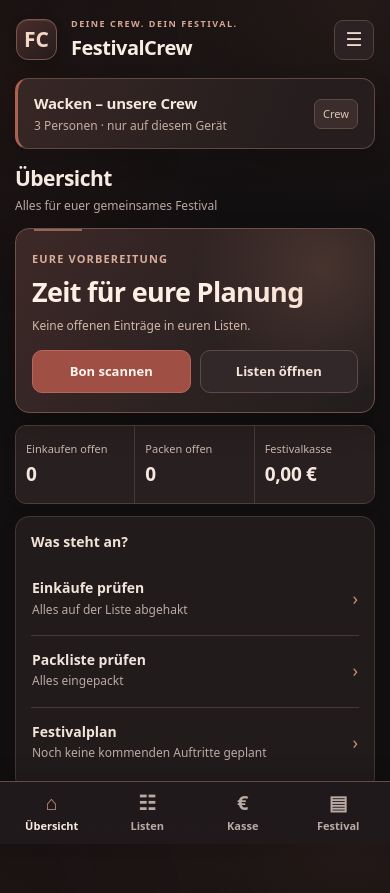
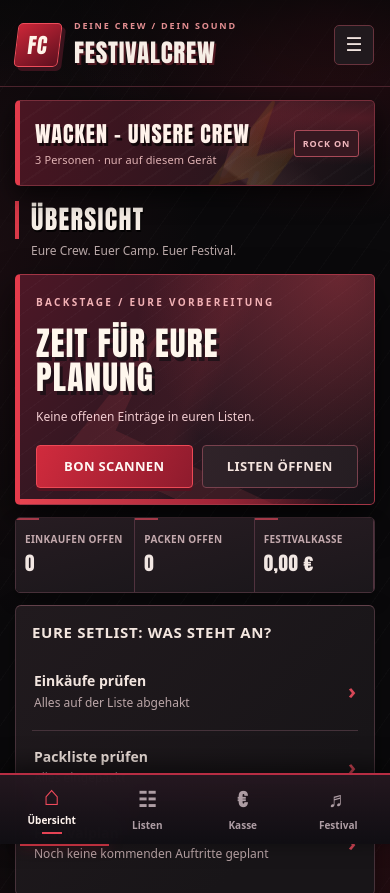
Before and after one commit to rasha9311-cyber/FestivalCrew-Web, a plain HTML site: page index.html in a window 390 px wide. Shown: the top 893 px of the page. Drawn offline with Linux system fonts and the light colour scheme.

Commit message:
release: FestivalCrew 0.4.0 BLACK STAGE Heavy Metal design

```diff
--- a/index.html
+++ b/index.html
@@ -3,7 +3,7 @@
 <head>
 <meta charset="utf-8">
 <meta name="viewport" content="width=device-width,initial-scale=1,viewport-fit=cover">
-<meta name="theme-color" content="#171112">
+<meta name="theme-color" content="#0a090b">
 <meta name="description" content="FestivalCrew – gemeinsam planen, einkaufen, packen und feiern.">
 <link rel="manifest" href="manifest.webmanifest">
 <title>FestivalCrew – Festivalplanung</title>
@@ -15,21 +15,21 @@
 @media(max-width:350px){.bottom-nav button{font-size:8px}.bottom-nav button .ico{font-size:16px}.metric b{font-size:14px}}
 </style>
 <link rel="stylesheet" href="./minimal.css?v=0.3.0">
-<link rel="stylesheet" href="./warm.css?v=0.3.1">
+<link rel="stylesheet" href="./metal.css?v=0.4.0">
 </head>
 <body>
 <div class="app">
-<header class="header"><div class="mark" aria-hidden="true">FC</div><div class="headline"><div class="eyebrow">DEINE CREW. DEIN FESTIVAL.</div><h1>FestivalCrew</h1></div><button class="icon-button" id="settingsBtn" aria-label="Einstellungen">☰</button></header>
-<section class="festival"><div><h2 id="festivalName">Wacken – Crew</h2><p id="festivalInfo">Deine Planung</p></div><span class="pill">Crew</span></section>
+<header class="header"><div class="mark" aria-hidden="true">FC</div><div class="headline"><div class="eyebrow">DEINE CREW / DEIN SOUND</div><h1>FestivalCrew</h1></div><button class="icon-button" id="settingsBtn" aria-label="Einstellungen">☰</button></header>
+<section class="festival"><div><h2 id="festivalName">Wacken – Crew</h2><p id="festivalInfo">Deine Planung</p></div><span class="pill">ROCK ON</span></section>
 <nav class="nav" id="desktopNav"></nav><main class="content" id="main"></main>
-<footer class="footer">FestivalCrew 0.3.1 · Lokale Testversion · Unabhängiges Projekt</footer>
+<footer class="footer">FestivalCrew 0.4.0 · Lokale Testversion · Unabhängiges Projekt</footer>
 <nav class="bottom-nav" id="mobileNav"></nav></div>
 <div id="dialog" class="hidden"></div>
 <script src="./receipt-tools.js?v=0.2.0"></script>
 <script>
 (()=>{'use strict';
 const KEY='festivalcrew-prototype-0.1.0';
-const tabs=[['home','⌂','Übersicht'],['shop','☷','Listen'],['money','€','Kasse'],['lineup','▤','Festival']];
+const tabs=[['home','⌂','Übersicht'],['shop','☷','Listen'],['money','€','Kasse'],['lineup','♬','Festival']];
 const navKey=id=>id==='pack'?'shop':id==='chat'?'lineup':id;
 const sectionTabs=area=>{const opts=area==='lists'?[['shop','Einkaufen'],['pack','Packen']]:[['lineup','Timeline'],['chat','Chat']];return `<div class="segmented" role="group" aria-label="Bereich auswählen">${opts.map(x=>`<button type="button" data-tab="${x[0]}" class="${active===x[0]?'active':''}" aria-pressed="${active===x[0]}">${x[1]}</button>`).join('')}</div>`};
 const uuid=()=>Date.now().toString(36)+Math.random().toString(36).slice(2,8);
@@ -55,10 +55,10 @@ function home(){
  const d=state.festival,open=outstanding(),fund=ledgerStats().fund,total=open.buy+open.pack;
  const soon=[...state.timeline].filter(x=>x.start&&new Date(x.start)>=new Date()).sort((a,b)=>a.start.localeCompare(b.start))[0];
  const next=soon?soon.band+' · '+new Date(soon.start).toLocaleString('de-DE',{day:'2-digit',month:'2-digit',hour:'2-digit',minute:'2-digit'}):null;
- return title('Übersicht','Alles für euer gemeinsames Festival')+
+ return title('Übersicht','Eure Crew. Euer Camp. Euer Festival.')+
  '<div class="stack">'+
  `<section class="card overview-hero">
- <small>EURE VORBEREITUNG</small><strong>${total===0?(state.shopping.length+state.packing.length?'Alles abgehakt':'Zeit für eure Planung'):'Noch '+total+' Dinge offen'}</strong>
+ <small>BACKSTAGE / EURE VORBEREITUNG</small><strong>${total===0?(state.shopping.length+state.packing.length?'Alles abgehakt':'Zeit für eure Planung'):'Noch '+total+' Dinge offen'}</strong>
  <p class="sub">${total===0?'Keine offenen Einträge in euren Listen.':(open.buy+' Einkäufe offen · '+open.pack+' Dinge noch nicht gepackt')}</p>
  <div class="overview-actions"><button type="button" class="action" data-modal="receipt">Bon scannen</button><button type="button" class="action secondary" data-tab="shop">Listen öffnen</button></div>
  </section>
@@ -67,7 +67,7 @@ function home(){
  <div class="slim-stat"><small>Packen offen</small><strong>${open.pack}</strong></div>
  <div class="slim-stat"><small>Festivalkasse</small><strong>${eur(fund)}</strong></div>
  </div>
- <section class="card"><h3>Was steht an?</h3><div class="task-links">
+ <section class="card"><h3>Eure Setlist: Was steht an?</h3><div class="task-links">
  <button type="button" class="task-link" data-tab="shop"><span><b>Einkäufe prüfen</b><small>${open.buy?open.buy+' noch nicht vollständig gekauft':'Alles auf der Liste abgehakt'}</small></span><span class="arrow" aria-hidden="true">›</span></button>
  <button type="button" class="task-link" data-tab="pack"><span><b>Packliste prüfen</b><small>${open.pack?open.pack+' noch nicht gepackt':'Alles eingepackt'}</small></span><span class="arrow" aria-hidden="true">›</span></button>
  <button type="button" class="task-link" data-tab="lineup"><span><b>Festivalplan</b><small>${next?esc(next):'Noch keine kommenden Auftritte geplant'}</small></span><span class="arrow" aria-hidden="true">›</span></button>
@@ -187,7 +187,7 @@ function money(){
 const tval=x=>x?.replace('T',' ')||'';
 function lineup(){
  const sorted=[...state.timeline].sort((a,b)=>(a.start||'').localeCompare(b.start||''));
- return title('Festival','Eure Bands und Absprachen')+sectionTabs('festival')+`<div class="stack">
+ return title('Festival','Bands, Bühnen und Crew-Absprachen')+sectionTabs('festival')+`<div class="stack">
  <div class="card"><div class="section-line"><h3>Eure Konzertplanung</h3><span class="small muted">${sorted.length} Termine</span></div>
  ${sorted.length?sorted.map(x=>{
   const overlaps=sorted.filter(y=>y.id!==x.id&&y.start&&x.start&&y.start<x.end&&x.start<y.end);
@@ -310,7 +310,7 @@ function modal(type){if(type==='member'){dialog(`<div class="row between"><h2>
  <button class="action secondary" id="exportBtn">Daten sichern</button>
  <label class="ghost" style="text-align:center;cursor:pointer">Sicherung importieren<input type="file" id="importInput" accept="application/json,.json" class="hidden"></label>
  </div>
- <p class="mobile-note">FestivalCrew Version 0.3.1 · lokale Vorschau</p>
+ <p class="mobile-note">FestivalCrew Version 0.4.0 · lokale Vorschau</p>
  <button class="danger" id="resetBtn">Lokale Daten zurücksetzen</button>
  </div>`)} else if(type==='receipt'){receiptModal()} }
 
--- /dev/null
+++ b/metal.css
@@ -0,0 +1,290 @@
+/* FestivalCrew v0.4.0 — BLACK STAGE. Aggressive metal aesthetic, restrained palette. */
+/* Design rules: near-black / bone white / blood red. Distressed poster textures and angular panels. */
+:root{
+  --bg:#0a090b;--surface:#191518;--raised:#251c20;--line:#463036;
+  --ink:#f6eee9;--muted:#bba8a6;--accent:#d62b3d;--good:#e5d1cc;--warn:#dcbda8;
+  --shadow:0 12px 28px #0009;
+}
+html{background:#0a090b!important}
+body{
+  color:#f6eee9!important;
+  background:
+    radial-gradient(ellipse 80% 260px at 84% 1%,#9c182b35 0%,transparent 83%),
+    radial-gradient(ellipse 72% 430px at -10% 31%,#6d202c29 0%,transparent 85%),
+    repeating-linear-gradient(125deg,#ffffff04 0,#ffffff04 1px,transparent 1px,transparent 26px),
+    #0a090b!important;
+  background-attachment:fixed!important;
+}
+body::before{
+  display:block!important;content:"";position:fixed;inset:0;z-index:-1;
+  background:repeating-linear-gradient(96deg,transparent 0,transparent 90px,#ffffff06 91px,transparent 93px);
+  pointer-events:none;opacity:.45;
+}
+.header{
+  background:linear-gradient(180deg,#080708bb,transparent)!important;
+  padding-top:22px!important;
+  padding-bottom:17px!important;
+  border-bottom:1px solid #4c242d;
+}
+.header::after{display:block!important;content:"";position:absolute;left:20px;bottom:-2px;height:3px;width:89px;background:#e43a4b;box-shadow:0 0 13px #d0223e80}
+.mark{
+  background:linear-gradient(145deg,#cc2638,#5f101f)!important;
+  border:1px solid #ef4d5b!important;
+  border-radius:5px!important;
+  transform:skew(-7deg)!important;
+  box-shadow:4px 4px 0 #3b131d!important;
+  color:#fff4e9!important;
+  font-size:21px!important;
+  font-family:Impact,"Arial Narrow",system-ui,sans-serif!important;
+  letter-spacing:1px!important;
+}
+.headline .eyebrow{font-size:9px!important;color:#e38e91!important;letter-spacing:1.8px!important;font-weight:800!important}
+.headline h1{
+  font-family:Impact,"Arial Narrow","Roboto Condensed",sans-serif!important;
+  font-size:30px!important;
+  font-weight:900!important;
+  letter-spacing:.75px!important;
+  color:#f7eee6!important;
+  text-transform:uppercase!important;
+  text-shadow:2px 2px 0 #8a253480!important;
+}
+.icon-button{border-radius:5px!important;background:#20191d!important;border:1px solid #68333d!important;color:#f0e3de!important}
+.festival{
+  position:relative;overflow:hidden;
+  margin:15px 20px 16px!important;
+  padding:18px 17px!important;
+  background:
+    radial-gradient(ellipse at 96% 20%,#d8324a48,transparent 50%),
+    repeating-linear-gradient(145deg,#ffffff05 0,#ffffff05 2px,transparent 2px,transparent 17px),
+    linear-gradient(105deg,#491522,#24161c 73%,#141014)!important;
+  border:1px solid #792e3b!important;
+  border-left:5px solid #e23b4b!important;
+  border-radius:5px!important;
+  box-shadow:0 10px 25px #0009!important;
+  isolation:isolate;
+}
+.festival::before{
+  display:block!important;content:"";position:absolute;inset:0 0 0 auto;width:44%;height:100%;
+  background:linear-gradient(137deg,transparent 25%,#e33b4b13 26%,transparent 55%),
+             linear-gradient(36deg,transparent 10%,#f1c8ba16 12%,transparent 42%);
+  clip-path:polygon(16% 0,100% 0,100% 100%,0 100%);
+  pointer-events:none;z-index:-1;
+}
+.festival::after{
+  display:block!important;content:"⚡";position:absolute;right:55px;top:-21px;
+  font-size:109px;font-family:Impact,sans-serif;
+  color:#ec475b18;transform:rotate(-13deg);pointer-events:none;z-index:-1;
+}
+.festival h2{
+  font-family:Impact,"Arial Narrow","Roboto Condensed",sans-serif!important;
+  text-transform:uppercase!important;
+  font-size:24px!important;
+  font-weight:900!important;
+  letter-spacing:1px!important;
+  text-shadow:2px 3px 0 #000a!important;
+  color:#fff2ea!important;
+}
+.festival p{color:#e2b4b5!important;font-size:11px!important;letter-spacing:.15px}
+.festival .pill{
+  font-size:10px!important;text-transform:uppercase!important;letter-spacing:.8px!important;
+  font-weight:900!important;
+  background:#361820!important;color:#f0b7bd!important;
+  border:1px solid #a94a58!important;border-radius:3px!important;
+}
+.nav{gap:8px!important}
+.nav button{color:#c2abb0!important;font-weight:760!important;text-transform:uppercase!important;font-size:11px!important;letter-spacing:.6px!important;border-radius:4px!important}
+.nav button.active{background:#5d1e2a!important;color:#fff2e8!important;border-color:#c03749!important;box-shadow:inset 0 -2px #d1394b!important}
+.page-title{margin:15px 0!important}
+.page-title h2{
+  font-family:Impact,"Arial Narrow","Roboto Condensed",sans-serif!important;
+  color:#f7eee6!important;font-size:29px!important;
+  text-transform:uppercase!important;letter-spacing:1.35px!important;
+  font-weight:850!important;text-shadow:1px 2px 0 #000b!important;
+  border-left:4px solid #d83948!important;padding-left:12px!important;
+}
+.page-title p{margin-left:16px!important;color:#b9a8a8!important;font-size:12px!important}
+.card{
+  background:linear-gradient(135deg,#211a1e 0%,#181518 75%)!important;
+  border:1px solid #47323a!important;border-top:1px solid #62414a!important;
+  border-radius:6px!important;
+  box-shadow:0 8px 24px #0005!important;
+}
+.card h3{
+  font-size:15px!important;text-transform:uppercase!important;
+  letter-spacing:.65px!important;color:#f3e6df!important;font-weight:800!important;
+}
+.overview-hero{
+  position:relative;isolation:isolate;overflow:hidden;
+  padding:26px 21px!important;
+  border:1px solid #a33545!important;
+  border-left:5px solid #e43b4b!important;
+  border-radius:5px!important;
+  background:
+    radial-gradient(ellipse 58% 95% at 90% 0%,#ea485556 0%,transparent 100%),
+    linear-gradient(113deg,transparent 30%,#d93c4913 49%,transparent 55%),
+    repeating-linear-gradient(143deg,#ffffff06 0,#ffffff06 1px,transparent 1px,transparent 16px),
+    linear-gradient(130deg,#4d1726,#2a1720 55%,#141015)!important;
+  box-shadow:0 15px 35px #0009!important;
+}
+.overview-hero::before{
+  display:block!important;content:"";position:absolute;
+  width:300px;height:300px;right:-128px;top:-104px;
+  border:37px solid #e4545920;
+  transform:rotate(25deg);clip-path:polygon(24% 0,76% 0,100% 100%,0% 100%);
+  background:transparent!important;pointer-events:none;z-index:-1;
+}
+.overview-hero::after{
+  content:"";display:block!important;position:absolute;bottom:0;left:0;right:0;top:auto;
+  width:auto;height:5px;opacity:1;
+  background:linear-gradient(90deg,#e74450 0,#a32437 55%,transparent 90%);
+}
+.overview-hero small{
+  color:#f3b2b6!important;font-size:10px!important;font-weight:850!important;
+  letter-spacing:2.3px!important;text-transform:uppercase!important;
+}
+.overview-hero strong{
+  position:relative;color:#fff7ed!important;
+  font-family:Impact,"Arial Narrow","Roboto Condensed",sans-serif!important;
+  font-weight:900!important;letter-spacing:1.2px!important;
+  font-size:clamp(32px,7vw,49px)!important;
+  line-height:1.04!important;text-transform:uppercase!important;
+  text-shadow:3px 4px 0 #100e12a6!important;
+  max-width:95%;margin:14px 0!important;
+}
+.overview-hero .sub{color:#f1ccd0!important;font-size:12px!important}
+.overview-actions{margin-top:19px!important;position:relative}
+.action,.money-quick .action:first-child{
+  background:linear-gradient(118deg,#d12b3d,#8e1b2d)!important;
+  border:1px solid #ed4956!important;color:#fff9f5!important;
+  border-radius:4px!important;font-weight:850!important;
+  text-transform:uppercase!important;letter-spacing:.35px!important;
+  box-shadow:0 3px 0 #53121f!important;
+  transition:filter .12s,transform .12s!important;
+}
+.action:active{transform:translateY(2px)!important;box-shadow:0 1px 0 #53121f!important}
+.action.secondary,
+.money-quick .action,
+.money-quick .action.secondary,
+.money-quick .action.positive,
+.money-quick .action.neutral{
+  background:linear-gradient(105deg,#302329,#251d22)!important;
+  color:#f4e4de!important;
+  border:1px solid #78414d!important;
+  box-shadow:none!important;
+}
+.money-quick .action:first-child{background:linear-gradient(105deg,#cf2c3e,#8b1c2b)!important;border-color:#ed4956!important}
+.action:hover,.ghost:hover{filter:brightness(1.14)!important}
+.ghost{border-radius:4px!important;background:#272027!important;border-color:#5d3a46!important;color:#eddbd7!important}
+.icon-button:focus-visible,.action:focus-visible,.ghost:focus-visible,button:focus-visible{outline:2px solid #fa9298!important;outline-offset:3px}
+.slim-stats{
+  border:1px solid #48313a!important;border-radius:5px!important;
+  box-shadow:0 7px 17px #0004!important;
+}
+.slim-stat{
+  padding:17px 12px!important;
+  background:linear-gradient(165deg,#271c22,#1b171b)!important;
+  border-right:1px solid #50323e!important;
+  position:relative;
+}
+.slim-stat::before{content:"";position:absolute;top:0;left:0;width:23px;height:2px;background:#a33948}
+.slim-stat small{
+  color:#c3a9ad!important;font-size:10px!important;text-transform:uppercase!important;
+  font-weight:750!important;letter-spacing:.3px!important;
+}
+.slim-stat strong{
+  color:#f2e7e3!important;font-family:Impact,"Arial Narrow",system-ui,sans-serif!important;
+  font-size:23px!important;letter-spacing:.5px!important;
+}
+.task-link{border-color:#45323a!important;color:#f5e5de!important;padding:16px 2px!important}
+.task-link b{color:#f2e5df!important;font-size:14px!important}
+.task-link small{color:#bba6a8!important}
+.task-link .arrow{color:#d74757!important;font-weight:900!important;font-size:22px!important}
+.section-line h3{color:#f8eae5!important}
+.details-panel{
+  background:linear-gradient(145deg,#211a1f,#161418)!important;
+  border-color:#49313d!important;border-radius:6px!important;
+}
+details.details-panel>summary{
+  color:#f1e1df!important;text-transform:uppercase!important;letter-spacing:.35px!important;
+  font-size:13px!important;
+}
+details.details-panel>summary::after{color:#df4754!important}
+details.details-panel[open]>summary{border-color:#513440!important}
+.segmented{background:#1d171c!important;border-color:#543440!important;border-radius:6px!important}
+.segmented button{font-weight:750!important;color:#cbb2b4!important;border-radius:4px!important}
+.segmented button.active{background:#6d2432!important;color:#fff0ed!important;box-shadow:inset 0 -2px #d34052!important}
+.filter-bar button{color:#bca5aa!important}
+.filter-bar button.active{color:#fff1ea!important;border-color:#d4384b!important}
+.list-row{border-color:#433039!important}
+.item-title{color:#f3e9e3!important}
+.carry-info{color:#b9a8ab!important}
+.muted,.small.muted{color:#b9a6a9!important}
+.check,.member-chip input{accent-color:#d1394c!important}
+.badge{background:#37232b!important;color:#eac0c2!important;border-color:#72414c!important;border-radius:4px!important}
+.avatar{background:#45212d!important;border-radius:4px!important;color:#f6e5e4!important}
+.field label{color:#d9bfc3!important}
+.field input,.field select,.field textarea{
+  background:#130f13!important;color:#f6ece7!important;
+  border:1px solid #68414e!important;border-radius:5px!important;
+}
+.field input::placeholder,.field textarea::placeholder{color:#9f8c92!important}
+.field input:focus,.field select:focus,.field textarea:focus{
+  border-color:#d54a58!important;outline:1px solid #df4b5340!important;
+}
+.member-chip{background:#2c2027!important;border-color:#5a3743!important;color:#f1dcdf!important;border-radius:5px!important}
+.notice{
+  background:#241b21!important;border-color:#48313e!important;color:#c8b7b9!important;
+  border-radius:6px!important;
+}
+.modal{background:#20191e!important;border-color:#70414d!important;border-radius:6px!important}
+.modal h2{
+  font-family:Impact,"Arial Narrow",sans-serif!important;
+  text-transform:uppercase!important;letter-spacing:.75px!important;
+  font-size:24px!important;color:#faeae5!important;
+}
+.receipt-row{border-color:#4b323e!important}
+.receipt-row .receipt-line-heading{color:#e3b2b8!important}
+.receipt-row .field input,.receipt-row .field select{background:#141015!important;border-color:#653b49!important}
+.receipt-empty{border-color:#6d4250!important;color:#c8afb3!important}
+.chat-window{background:#141017!important;border-color:#48313b!important}
+.bubble{background:#30202a!important}
+.bubble.me{background:#6a2739!important}
+.bubble small{color:#efbdc8!important}
+.bottom-nav{
+  background:linear-gradient(180deg,#251820f5,#100e13f9)!important;
+  border-top:2px solid #b72d43!important;
+  box-shadow:0 -6px 26px #0009!important;
+}
+.bottom-nav button{color:#ae9da4!important}
+.bottom-nav button.active{color:#fff4ee!important}
+.bottom-nav button.active .ico{color:#f04a5b!important}
+.bottom-nav button.active::after{
+  content:"";display:block;width:20px;height:2px;margin-top:1px;background:#e54354;
+}
+.bottom-nav button .ico{
+  font-family:Impact,"Arial Narrow",system-ui,sans-serif!important;
+  font-size:21px!important;font-weight:900!important;
+}
+.footer,.mobile-note{color:#97858c!important}
+.empty{color:#c1afb3!important}
+@media(max-width:720px){
+  .header{padding:19px 16px 15px!important}
+  .headline h1{font-size:25px!important}
+  .mark{width:44px;height:44px}
+  .festival{margin:13px 15px 15px!important;padding:17px 15px!important}
+  .festival h2{font-size:22px!important}
+  .festival .pill{font-size:9px!important}
+  .page-title h2{font-size:26px!important}
+  .overview-hero{padding:22px 17px!important}
+  .overview-hero strong{font-size:clamp(30px,8.5vw,41px)!important}
+  .card{padding:16px!important}
+  .slim-stat{padding:14px 9px!important}
+  .slim-stat strong{font-size:19px!important}
+  .bottom-nav button{font-size:10px!important}
+}
+@media(max-width:350px){
+ .festival .pill{display:none}
+ .slim-stat small{font-size:9px!important}
+ .slim-stat strong{font-size:17px!important}
+}
+@media(prefers-reduced-motion:reduce){*{transition:none!important;animation:none!important}}
--- a/sw.js
+++ b/sw.js
@@ -1,5 +1,5 @@
-const CACHE='festivalcrew-v0.3.1';
-const ASSETS=['./','./index.html','./minimal.css','./warm.css','./receipt-tools.js','./manifest.webmanifest','./icon.svg'];
+const CACHE='festivalcrew-v0.4.0';
+const ASSETS=['./','./index.html','./minimal.css','./metal.css','./receipt-tools.js','./manifest.webmanifest','./icon.svg'];
 self.addEventListener('install',event=>{
  event.waitUntil(caches.open(CACHE).then(cache=>cache.addAll(ASSETS)));
  self.skipWaiting();
```
Also changed, not shown: icon.svg, manifest.webmanifest, 1 other file.
